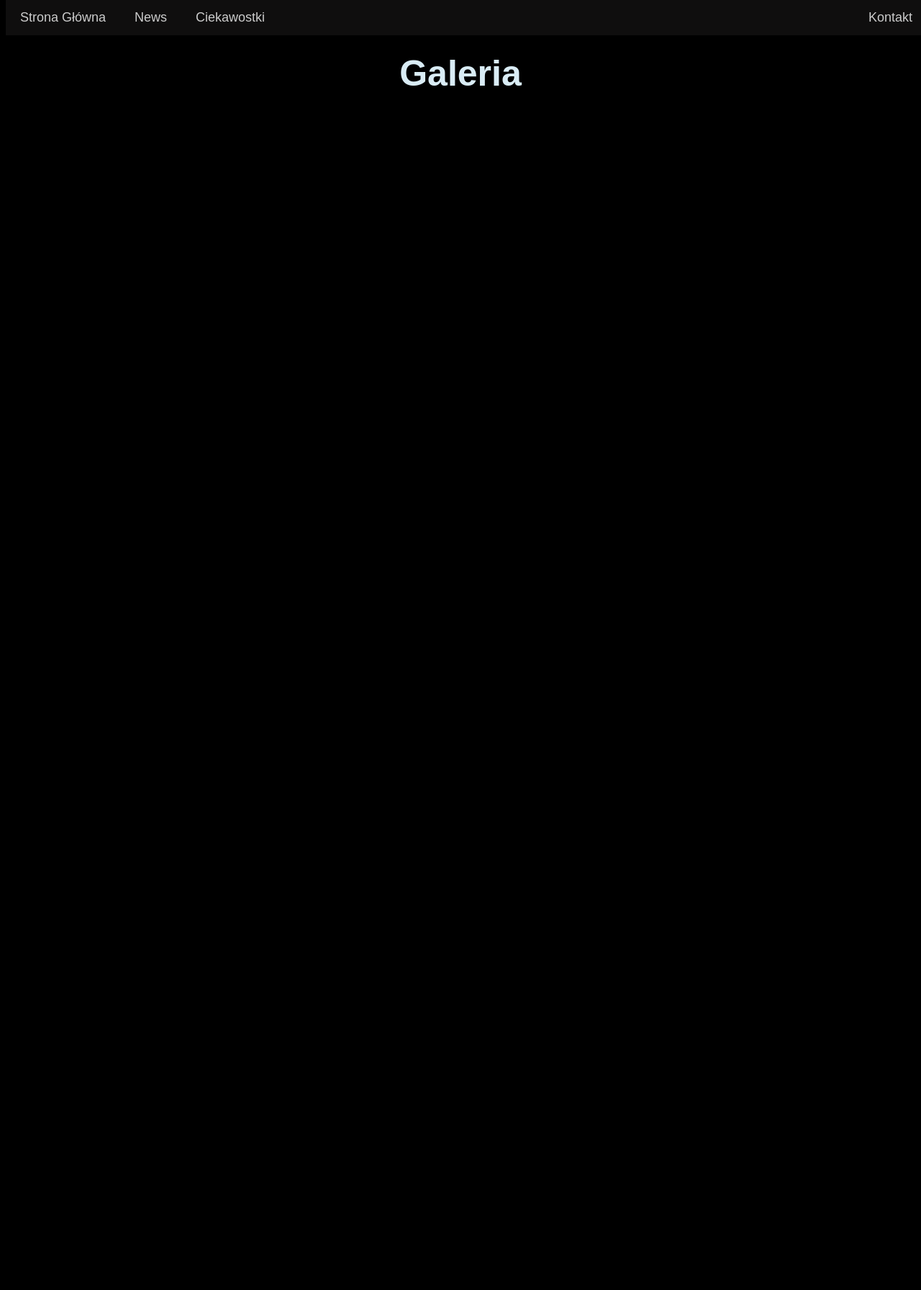
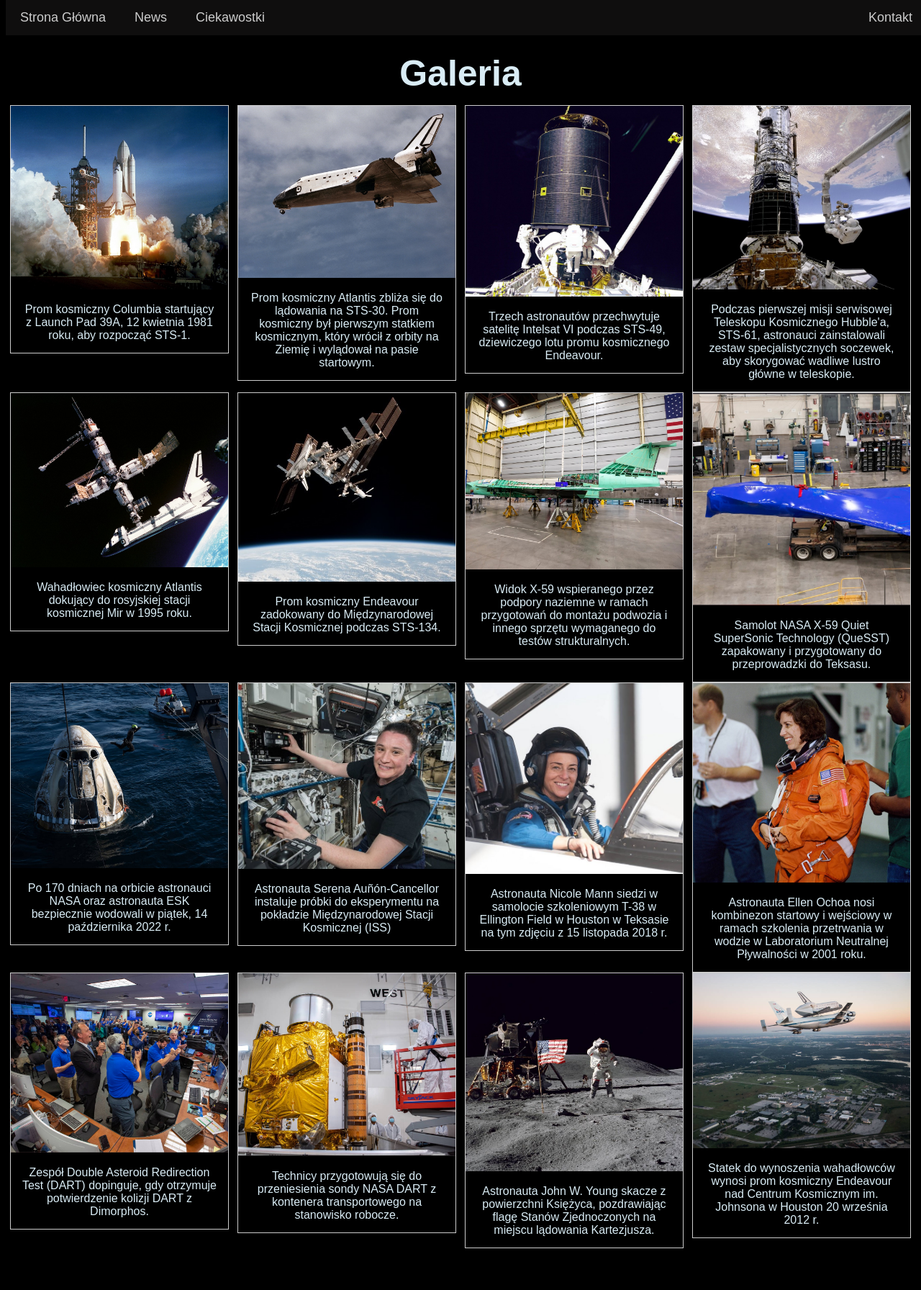
Before and after one commit to Primuu/WebApplication, a PHP site: page /gallery/index.html in a window 1280 px wide. Shown: the whole page at 72% size. Before the commit the page ends 119 px from the top, so only its background shows below. Run offline with PHP 8.4, Linux system fonts and the light colour scheme.

Commit message:
adding gallery site

```diff
--- a/gallery/index.html
+++ b/gallery/index.html
@@ -5,17 +5,155 @@
         <meta http-equiv="Content-language" content="pl" />
         <meta name="Author" content="Adam Trentowski" />
         <title>Galeria</title>
-        <link href="/gallery/style.css" rel="stylesheet" />
+        <link href="../gallery/style.css" rel="stylesheet" />
     </head>
     <body>
         <header>
             <ul class="topnav">
-                <li class="navbar-left"><a href="/index.html">Strona Główna</a></li>
+                <li class="navbar-left"><a href="../index.html">Strona Główna</a></li>
                 <li class="navbar-left"><a href="#">News</a></li>
                 <li class="navbar-left"><a href="#">Ciekawostki</a></li>
                 <li class="navbar-right"><a href="#">Kontakt</a></li>
             </ul>
             <h1>Galeria</h1>
         </header>
+        <div class="responsive">
+            <div class="gallery">
+                <a target="_blank" href="../images/1.jpg">
+                    <img src="../images/1.jpg" alt="Prom kosmiczny Columbia startujący z Launch Pad 39A." width="600" height="400">
+                </a>
+                <div class="desc">Prom kosmiczny Columbia startujący z Launch Pad 39A, 12 kwietnia 1981 roku, aby rozpocząć STS-1.</div>
+            </div>
+        </div>
+        <div class="responsive">
+            <div class="gallery">
+                <a target="_blank" href="../images/2.jpg">
+                    <img src="../images/2.jpg" alt="Prom kosmiczny Atlantis zbliża się do lądowania na STS-30." width="600" height="400">
+                </a>
+                <div class="desc">Prom kosmiczny Atlantis zbliża się do lądowania na STS-30.
+                Prom kosmiczny był pierwszym statkiem kosmicznym, który wrócił z orbity na Ziemię i wylądował na pasie startowym.
+                </div>
+            </div>
+        </div>
+        <div class="responsive">
+            <div class="gallery">
+                <a target="_blank" href="../images/3.jpg">
+                    <img src="../images/3.jpg" alt="Trzech astronautów przechwytuje satelitę Intelsat VI podczas STS-49." width="600" height="400">
+                </a>
+                <div class="desc">Trzech astronautów przechwytuje satelitę Intelsat VI podczas STS-49, dziewiczego lotu promu kosmicznego Endeavour.
+                     <!-- Po raz pierwszy trzech astronautów wzięło udział w spacerze kosmicznym z tego samego statku kosmicznego. -->
+                </div>
+            </div>
+        </div>
+        <div class="responsive">
+            <div class="gallery">
+                <a target="_blank" href="../images/4.jpg">
+                    <img src="../images/4.jpg" alt="Astronauci instalujący zestaw soczewek korekcyjnych w teleskopie Hubble'a" width="600" height="400">
+                </a>
+                <div class="desc">Podczas pierwszej misji serwisowej Teleskopu Kosmicznego Hubble'a, STS-61, astronauci zainstalowali zestaw specjalistycznych soczewek,
+                    aby skorygować wadliwe lustro główne w teleskopie.
+                </div>
+            </div>
+        </div>
+        <div class="responsive">
+            <div class="gallery">
+                <a target="_blank" href="../images/5.jpg">
+                    <img src="../images/5.jpg" alt="Wahadłowiec kosmiczny Atlantis dokujący do rosyjskiej stacji kosmicznej Mir." width="600" height="400">
+                </a>
+                <div class="desc">Wahadłowiec kosmiczny Atlantis dokujący do rosyjskiej stacji kosmicznej Mir w 1995 roku.
+                </div>
+            </div>
+        </div>
+        <div class="responsive">
+            <div class="gallery">
+                <a target="_blank" href="../images/6.jpg">
+                    <img src="../images/6.jpg" alt="Prom kosmiczny Endeavour zadokowany do Międzynarodowej Stacji Kosmicznej." width="600" height="400">
+                </a>
+                <div class="desc">Prom kosmiczny Endeavour zadokowany do Międzynarodowej Stacji Kosmicznej podczas STS-134.</div>
+            </div>
+        </div>
+        <div class="responsive">
+            <div class="gallery">
+                <a target="_blank" href="../images/7.jpg">
+                    <img src="../images/7.jpg" alt="Widok X-59 wspieranego przez podpory naziemne w ramach przygotowań do montażu podwozia." width="600" height="400">
+                </a>
+                <div class="desc">Widok X-59 wspieranego przez podpory naziemne w ramach przygotowań do montażu podwozia i innego sprzętu wymaganego do testów strukturalnych.</div>
+            </div>
+        </div>
+        <div class="responsive">
+            <div class="gallery">
+                <a target="_blank" href="../images/8.jpg">
+                    <img src="../images/8.jpg" alt="Zapakowany samolot NASA X-59 Quiet SuperSonic Technology" width="600" height="400">
+                </a>
+                <div class="desc">Samolot NASA X-59 Quiet SuperSonic Technology (QueSST) zapakowany i przygotowany do przeprowadzki do Teksasu. </div>
+            </div>
+        </div>
+        <div class="responsive">
+            <div class="gallery">
+                <a target="_blank" href="../images/9.jpg">
+                    <img src="../images/9.jpg" alt="Wyjście astronautów z kapsuły" width="600" height="400">
+                </a>
+                <div class="desc">Po 170 dniach na orbicie astronauci NASA oraz astronauta ESK bezpiecznie wodowali w piątek, 14 października 2022 r.</div>
+            </div>
+        </div>
+        <div class="responsive">
+            <div class="gallery">
+                <a target="_blank" href="../images/10.jpg">
+                    <img src="../images/10.jpg" alt="Astronauta instaluje próbki do eksperymentu na pokładzie Międzynarodowej Stacji Kosmicznej" width="600" height="400">
+                </a>
+                <div class="desc">Astronauta Serena Auñón-Cancellor instaluje próbki do eksperymentu na pokładzie Międzynarodowej Stacji Kosmicznej (ISS)</div>
+            </div>
+        </div>
+        <div class="responsive">
+            <div class="gallery">
+                <a target="_blank" href="../images/11.jpg">
+                    <img src="../images/11.jpg" alt="Astronauta Nicole Mann siedzi w samolocie szkoleniowym T-38" width="600" height="400">
+                </a>
+                <div class="desc">Astronauta Nicole Mann siedzi w samolocie szkoleniowym T-38 w Ellington Field w Houston w Teksasie na tym zdjęciu z 15 listopada 2018 r.</div>
+            </div>
+        </div>
+        <div class="responsive">
+            <div class="gallery">
+                <a target="_blank" href="../images/12.jpg">
+                    <img src="../images/12.jpg" alt="Astronauta Ellen Ochoa w kombinezonie startowym." width="600" height="400">
+                </a>
+                <div class="desc">Astronauta Ellen Ochoa nosi kombinezon startowy i wejściowy w ramach szkolenia przetrwania w wodzie
+                     w Laboratorium Neutralnej Pływalności w 2001 roku.
+                </div>
+            </div>
+        </div>
+        <div class="responsive">
+            <div class="gallery">
+                <a target="_blank" href="../images/13.jpg">
+                    <img src="../images/13.jpg" alt="Zespół Double Asteroid Redirection Test." width="600" height="400">
+                </a>
+                <div class="desc">Zespół Double Asteroid Redirection Test (DART) dopinguje, gdy otrzymuje potwierdzenie kolizji DART z Dimorphos.</div>
+            </div>
+        </div>
+        <div class="responsive">
+            <div class="gallery">
+                <a target="_blank" href="../images/14.jpg">
+                    <img src="../images/14.jpg" alt="Technicy przygotowują się do przeniesienia sondy." width="600" height="400">
+                </a>
+                <div class="desc">Technicy przygotowują się do przeniesienia sondy NASA DART z kontenera transportowego na stanowisko robocze.</div>
+            </div>
+        </div>
+        <div class="responsive">
+            <div class="gallery">
+                <a target="_blank" href="../images/15.jpg">
+                    <img src="../images/15.jpg" alt="Astronauta John W. Young skacze z powierzchni Księżyca." width="600" height="400">
+                </a>
+                <div class="desc">Astronauta John W. Young skacze z powierzchni Księżyca, pozdrawiając flagę Stanów Zjednoczonych na miejscu lądowania Kartezjusza.</div>
+            </div>
+        </div>
+        <div class="responsive">
+            <div class="gallery">
+                <a target="_blank" href="../images/16.jpg">
+                    <img src="../images/16.jpg" alt="Statek do wynoszenia wahadłowców wynosi prom kosmiczny." width="600" height="400">
+                </a>
+                <div class="desc">Statek do wynoszenia wahadłowców wynosi prom kosmiczny Endeavour nad Centrum Kosmicznym im. Johnsona w Houston 20 września 2012 r.</div>
+            </div>
+        </div>
+          <div class="clearfix"></div>
     </body>
 </html>
--- a/gallery/style.css
+++ b/gallery/style.css
@@ -53,3 +53,50 @@
     padding: 15px;
     font-size: 50px;
   }
+
+  div.gallery {
+    border: 1px solid #ccc;
+  }
+
+  div.gallery:hover {
+    border: 1px solid #777;
+  }
+
+  div.gallery img {
+    width: 100%;
+    height: auto;
+  }
+
+  div.desc {
+    padding: 15px;
+    text-align: center;
+  }
+
+  * {
+    box-sizing: border-box;
+  }
+
+  .responsive {
+    padding: 0 6px;
+    float: left;
+    width: 24.99999%;
+  }
+
+  @media only screen and (max-width: 700px) {
+    .responsive {
+      width: 49.99999%;
+      margin: 6px 0;
+    }
+  }
+
+  @media only screen and (max-width: 500px) {
+    .responsive {
+      width: 100%;
+    }
+  }
+
+  .clearfix:after {
+    content: "";
+    display: table;
+    clear: both;
+  }
--- a/style.css
+++ b/style.css
@@ -1,7 +1,7 @@
 body {
   font-family: Arial;
   color: rgb(217, 236, 245);
-  background-image: url('/images/home_background.jpg');
+  background-image: url('images/home_background.jpg');
   background-repeat: no-repeat;
   background-size: cover;
   background-attachment: fixed;
```
Also changed, not shown: images/1.jpg (added), images/10.jpg (added), images/11.jpg (added), images/12.jpg (added), images/13.jpg (added), images/14.jpg (added), images/15.jpg (added), images/16.jpg (added), images/2.jpg (added), images/3.jpg (added), images/4.jpg (added), images/5.jpg (added), images/6.jpg (added), images/7.jpg (added), 2 more files.
